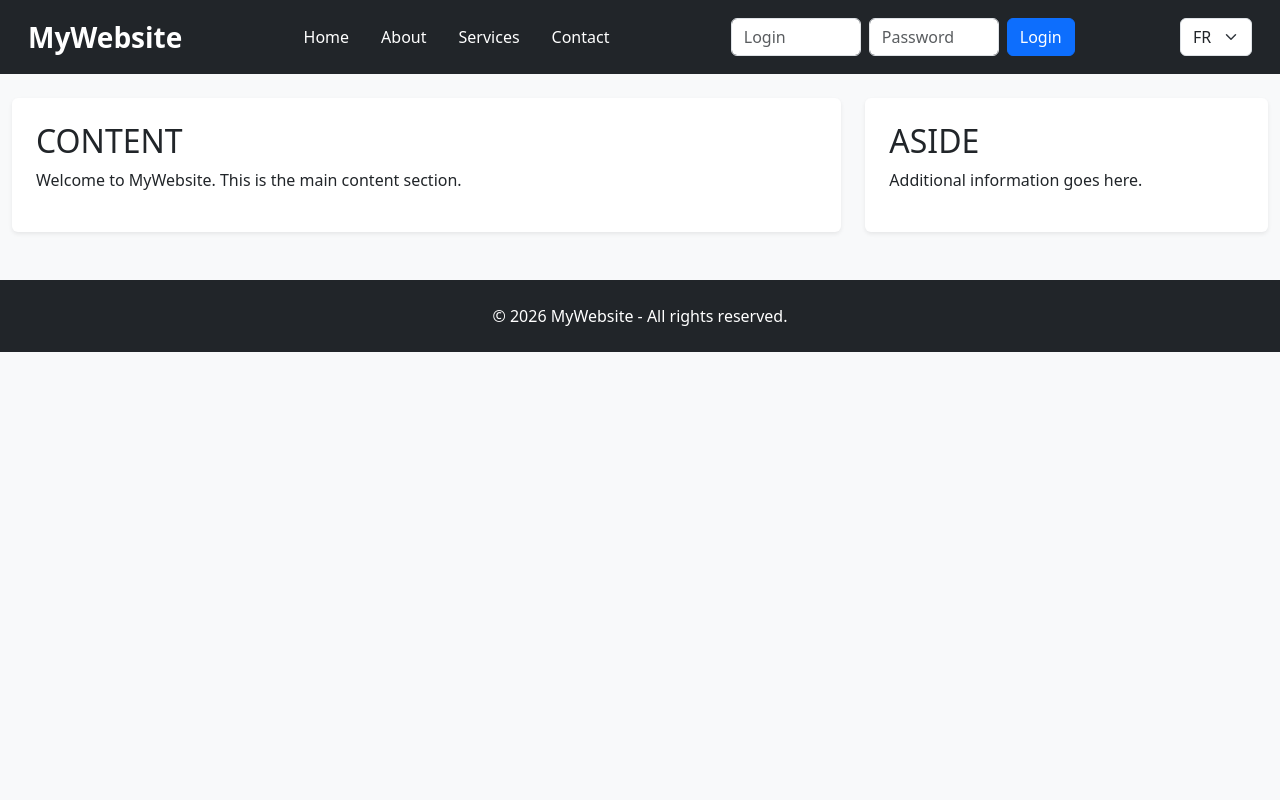
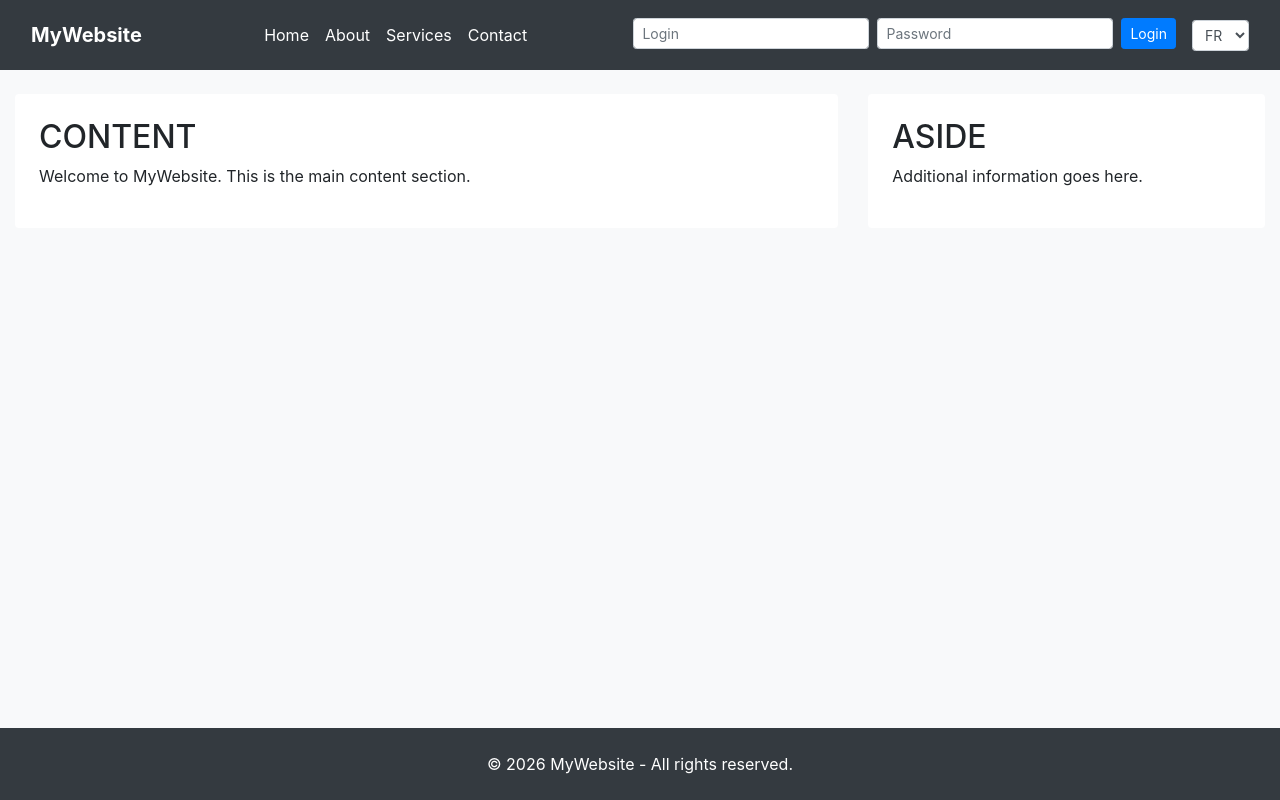
Before and after one commit to tao-l209/icea-l2-2026-2027, a PHP site: page /php/index-bootstrap.php in a window 1280 px wide. Run offline with PHP 8.4, Linux system fonts and the light colour scheme.

Commit message:
sticky footer

```diff
--- a/structure_donnees/php/index-bootstrap.php
+++ b/structure_donnees/php/index-bootstrap.php
@@ -1,105 +1,159 @@
+
 <?php
 // index-bootstrap.php
 ?>
 <!DOCTYPE html>
 <html lang="fr">
+
 <head>
     <meta charset="UTF-8">
     <meta name="viewport" content="width=device-width, initial-scale=1.0">
 
     <title>MyWebsite - Bootstrap</title>
 
-    <!-- Bootstrap -->
-    <link href="https://cdn.jsdelivr.net/npm/bootstrap@5.3.8/dist/css/bootstrap.min.css" rel="stylesheet">
+    <!-- Bootstrap 4 -->
+    <link rel="stylesheet"
+          href="https://maxcdn.bootstrapcdn.com/bootstrap/4.0.0/css/bootstrap.min.css">
+
+    <style>
+        html, body {
+            min-height: 100%;
+        }
+
+        body {
+            display: flex;
+            flex-direction: column;
+            min-height: 100vh;
+            padding-top: 70px;
+            background-color: #f8f9fa;
+        }
+
+        .navbar {
+            min-height: 70px;
+        }
+
+        main {
+            flex: 1;
+        }
+
+        footer {
+            flex-shrink: 0;
+        }
+
+        .navbar-nav .nav-link {
+            color: white !important;
+        }
+
+        .navbar-nav .nav-link:hover {
+            color: #adb5bd !important;
+        }
+
+        @media (max-width: 767px) {
+            .navbar {
+                position: relative;
+            }
+
+            body {
+                padding-top: 0;
+            }
+
+            .header-content {
+                flex-direction: column;
+                align-items: stretch !important;
+            }
+
+            .header-content > * {
+                margin-bottom: 10px;
+            }
+        }
+    </style>
 </head>
 
-<body class="bg-light">
+<body>
 
-    <!-- HEADER -->
-    <header class="bg-dark text-white p-3">
+    <!-- HEADER / FIXED NAVBAR -->
+    <header>
 
-        <div class="container-fluid">
+        <nav class="navbar navbar-expand-md navbar-dark bg-dark fixed-top">
 
-            <div class="d-flex align-items-center justify-content-between flex-wrap gap-3">
+            <div class="container-fluid header-content d-flex flex-wrap justify-content-between align-items-center">
 
                 <!-- SITE NAME -->
-                <div>
-                    <a href="#" class="text-white text-decoration-none fs-3 fw-bold">
+                <a href="#" class="navbar-brand font-weight-bold">
                     MyWebsite
                 </a>
-                </div>
 
                 <!-- NAVIGATION -->
-                <nav>
-                    <ul class="nav">
+                <ul class="navbar-nav flex-row flex-wrap mx-auto">
+
                     <li class="nav-item">
-                            <a href="#" class="nav-link text-white">Home</a>
+                        <a href="#" class="nav-link px-2">Home</a>
                     </li>
 
                     <li class="nav-item">
-                            <a href="#" class="nav-link text-white">About</a>
+                        <a href="#" class="nav-link px-2">About</a>
                     </li>
 
                     <li class="nav-item">
-                            <a href="#" class="nav-link text-white">Services</a>
+                        <a href="#" class="nav-link px-2">Services</a>
                     </li>
 
                     <li class="nav-item">
-                            <a href="#" class="nav-link text-white">Contact</a>
+                        <a href="#" class="nav-link px-2">Contact</a>
                     </li>
+
                 </ul>
-                </nav>
 
                 <!-- LOGIN / PASSWORD -->
-                <div>
-                    <form class="d-flex flex-wrap gap-2">
+                <form class="form-inline">
 
                     <input
                         type="text"
-                            class="form-control"
+                        class="form-control form-control-sm mr-2 mb-1"
                         placeholder="Login"
-                            style="width: 130px;"
                     >
 
                     <input
                         type="password"
-                            class="form-control"
+                        class="form-control form-control-sm mr-2 mb-1"
                         placeholder="Password"
-                            style="width: 130px;"
                     >
 
-                        <button type="button" class="btn btn-primary">
+                    <button type="button" class="btn btn-primary btn-sm mb-1">
                         Login
                     </button>
 
                 </form>
-                </div>
 
                 <!-- LANGUAGE -->
-                <div>
-                    <select class="form-select">
-                        <option selected>FR</option>
+                <div class="ml-3">
+
+                    <select class="form-control form-control-sm">
+
+                        <option>FR</option>
                         <option>EN</option>
                         <option>ES</option>
+
                     </select>
-                </div>
 
                 </div>
 
             </div>
 
+        </nav>
+
     </header>
 
 
-    <!-- MAIN CONTAINER -->
-    <div class="container-fluid py-4">
+    <!-- MAIN CONTENT -->
+    <main class="container-fluid py-4">
 
-        <div class="row g-4">
+        <div class="row">
 
             <!-- CONTENT -->
-            <main class="col-md-8">
+            <section class="col-md-8 mb-3">
 
-                <div class="bg-white p-4 rounded shadow-sm">
+                <div class="bg-white rounded shadow-sm p-4 h-100">
 
                     <h2>CONTENT</h2>
 
@@ -110,13 +164,13 @@
 
                 </div>
 
-            </main>
+            </section>
 
 
             <!-- ASIDE -->
-            <aside class="col-md-4">
+            <aside class="col-md-4 mb-3">
 
-                <div class="bg-white p-4 rounded shadow-sm">
+                <div class="bg-white rounded shadow-sm p-4 h-100">
 
                     <h2>ASIDE</h2>
 
@@ -130,11 +184,11 @@
 
         </div>
 
-    </div>
+    </main>
 
 
-    <!-- FOOTER -->
-    <footer class="bg-dark text-white text-center p-4 mt-4">
+    <!-- STICKY FOOTER -->
+    <footer class="bg-dark text-white text-center py-4 mt-auto">
 
         <p class="mb-0">
             © 2026 MyWebsite - All rights reserved.
```
Also changed, not shown: structure_donnees/php/index-tailwind.php (+25 -24 lines). Lines whose indentation alone changed are shown as unchanged.
